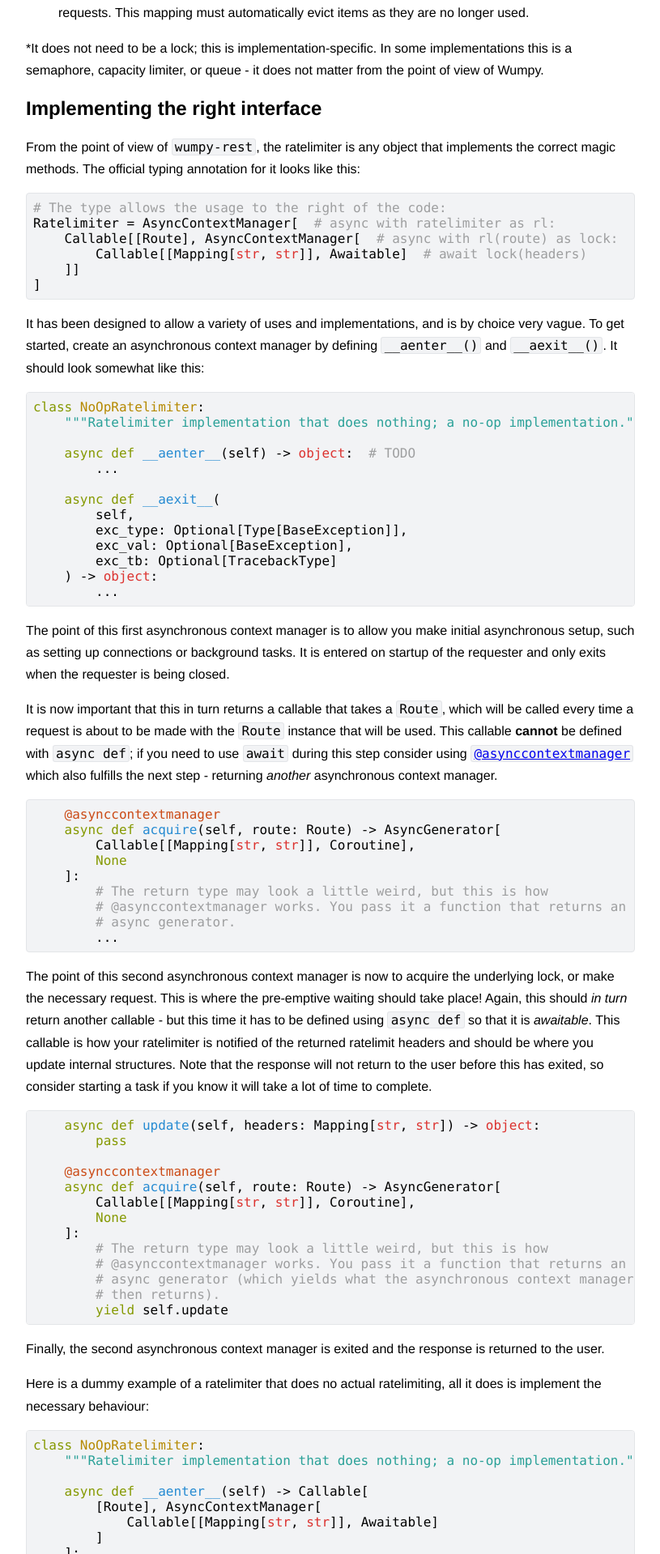
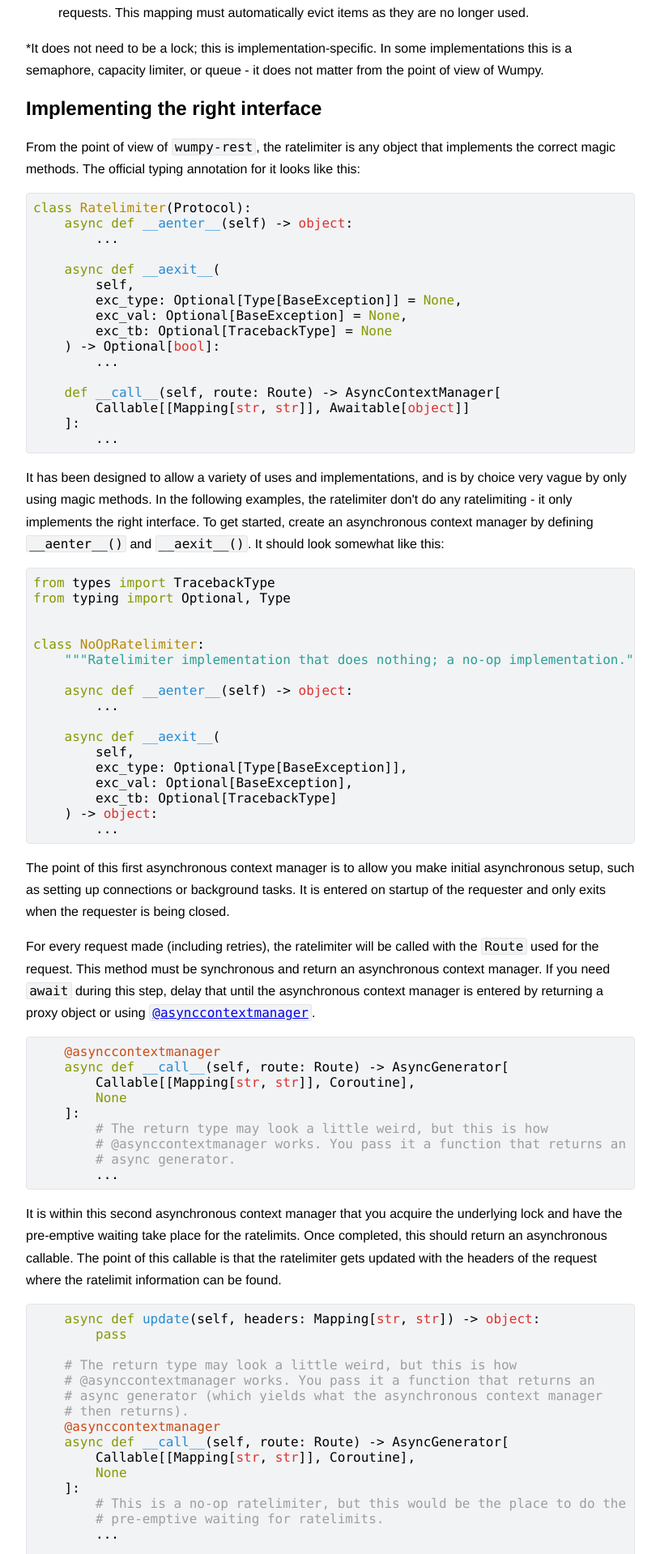
Before and after one commit to wumpyproject/docs, an MkDocs documentation site: the page built from docs/extending/rest-ratelimiter.md, in a window 1280 px wide. Shown: the part 1534-3453 px from the top of the page at 81% size, without its empty margins (232-1047 px from the left). Built offline with MkDocs 1.6.1, drawn with Linux system fonts in a browser that asks for light colours; some of the changed text lies outside the part shown.

Commit message:
Update extending ratelimiters page of returning self

````diff
--- a/docs/extending/rest-ratelimiter.md
+++ b/docs/extending/rest-ratelimiter.md
@@ -86,23 +86,39 @@ implements the correct magic methods. The official typing annotation for it
 looks like this:
 
 ```python
-# The type allows the usage to the right of the code:
-Ratelimiter = AsyncContextManager[  # async with ratelimiter as rl:
-    Callable[[Route], AsyncContextManager[  # async with rl(route) as lock:
-        Callable[[Mapping[str, str]], Awaitable]  # await lock(headers)
-    ]]
-]
+class Ratelimiter(Protocol):
+    async def __aenter__(self) -> object:
+        ...
+
+    async def __aexit__(
+        self,
+        exc_type: Optional[Type[BaseException]] = None,
+        exc_val: Optional[BaseException] = None,
+        exc_tb: Optional[TracebackType] = None
+    ) -> Optional[bool]:
+        ...
+
+    def __call__(self, route: Route) -> AsyncContextManager[
+        Callable[[Mapping[str, str]], Awaitable[object]]
+    ]:
+        ...
 ```
 
 It has been designed to allow a variety of uses and implementations, and is by
-choice very vague. To get started, create an asynchronous context manager by
-defining `__aenter__()` and `__aexit__()`. It should look somewhat like this:
+choice very vague by only using magic methods. In the following examples, the
+ratelimiter don't do any ratelimiting - it only implements the right interface.
+To get started, create an asynchronous context manager by defining
+`__aenter__()` and `__aexit__()`. It should look somewhat like this:
 
 ```python
+from types import TracebackType
+from typing import Optional, Type
+
+
 class NoOpRatelimiter:
     """Ratelimiter implementation that does nothing; a no-op implementation."""
 
-    async def __aenter__(self) -> object:  # TODO
+    async def __aenter__(self) -> object:
         ...
 
     async def __aexit__(
@@ -119,16 +135,15 @@ initial asynchronous setup, such as setting up connections or background tasks.
 It is entered on startup of the requester and only exits when the requester is
 being closed.
 
-It is now important that this in turn returns a callable that takes a `Route`,
-which will be called every time a request is about to be made with the `Route`
-instance that will be used. This callable **cannot** be defined with
-`async def`; if you need to use `await` during this step consider using
-[`@asynccontextmanager`][ctxlib-acm] which also fulfills the next step -
-returning *another* asynchronous context manager.
+For every request made (including retries), the ratelimiter will be called
+with the `Route` used for the request. This method must be synchronous and
+return an asynchronous context manager. If you need `await` during this step,
+delay that until the asynchronous context manager is entered by returning a
+proxy object or using [`@asynccontextmanager`][ctxlib-acm].
 
 ```python
     @asynccontextmanager
-    async def acquire(self, route: Route) -> AsyncGenerator[
+    async def __call__(self, route: Route) -> AsyncGenerator[
         Callable[[Mapping[str, str]], Coroutine],
         None
     ]:
@@ -138,33 +153,37 @@ returning *another* asynchronous context manager.
         ...
 ```
 
-The point of this second asynchronous context manager is now to acquire the
-underlying lock, or make the necessary request. This is where the pre-emptive
-waiting should take place! Again, this should *in turn* return another
-callable - but this time it has to be defined using `async def` so that it is
-*awaitable*. This callable is how your ratelimiter is notified of the returned
-ratelimit headers and should be where you update internal structures. Note that
-the response will not return to the user before this has exited, so consider
-starting a task if you know it will take a lot of time to complete.
+It is within this second asynchronous context manager that you acquire the
+underlying lock and have the pre-emptive waiting take place for the ratelimits.
+Once completed, this should return an asynchronous callable. The point of this
+callable is that the ratelimiter gets updated with the headers of the request
+where the ratelimit information can be found.
 
 ```python
     async def update(self, headers: Mapping[str, str]) -> object:
         pass
 
+    # The return type may look a little weird, but this is how
+    # @asynccontextmanager works. You pass it a function that returns an
+    # async generator (which yields what the asynchronous context manager
+    # then returns).
     @asynccontextmanager
-    async def acquire(self, route: Route) -> AsyncGenerator[
+    async def __call__(self, route: Route) -> AsyncGenerator[
         Callable[[Mapping[str, str]], Coroutine],
         None
     ]:
-        # The return type may look a little weird, but this is how
-        # @asynccontextmanager works. You pass it a function that returns an
-        # async generator (which yields what the asynchronous context manager
-        # then returns).
+        # This is a no-op ratelimiter, but this would be the place to do the
+        # pre-emptive waiting for ratelimits.
+        ...
+
         yield self.update
 ```
 
-Finally, the second asynchronous context manager is exited and the response is
-returned to the user.
+This callable will be called after each request, after which the asynchronous
+context manager will be exited and the response returned to the user. This
+means that if updating the ratelimiter or exiting the asynchronous context
+manager takes a lot of time, it might be best to launch a different task so
+that it does not slow down the requester.
 
 Here is a dummy example of a ratelimiter that does no actual ratelimiting,
 all it does is implement the necessary behaviour:
@@ -173,12 +192,8 @@ all it does is implement the necessary behaviour:
 class NoOpRatelimiter:
     """Ratelimiter implementation that does nothing; a no-op implementation."""
 
-    async def __aenter__(self) -> Callable[
-        [Route], AsyncContextManager[
-            Callable[[Mapping[str, str]], Awaitable]
-        ]
-    ]:
-        return self.acquire
+    async def __aenter__(self) -> Self:
+        return self
 
     async def __aexit__(
         self,
@@ -188,20 +203,23 @@ class NoOpRatelimiter:
     ) -> object:
         pass
 
-    async def update(self, headers: Mapping[str, str]) -> object:
-        pass
-
+    # The return type may look a little weird, but this is how
+    # @asynccontextmanager works. You pass it a function that returns an
+    # async generator (which yields what the asynchronous context manager
+    # then returns).
     @asynccontextmanager
-    async def acquire(self, route: Route) -> AsyncGenerator[
+    async def __call__(self, route: Route) -> AsyncGenerator[
         Callable[[Mapping[str, str]], Coroutine],
         None
     ]:
-        # The return type may look a little weird, but this is how
-        # @asynccontextmanager works. You pass it a function that returns an
-        # async generator (which yields what the asynchronous context manager
-        # then returns).
+        # This is a no-op ratelimiter, but this would be the place to do the
+        # pre-emptive waiting for ratelimits.
+        ...
+
         yield self.update
 
+    async def update(self, headers: Mapping[str, str]) -> object:
+        pass
 ```
 
   [ctxlib-acm]: https://docs.python.org/3/library/contextlib.html#contextlib.asynccontextmanager
````
Also changed, not shown: docs/extending/gateway-limiter.md (+17 -35 lines).
